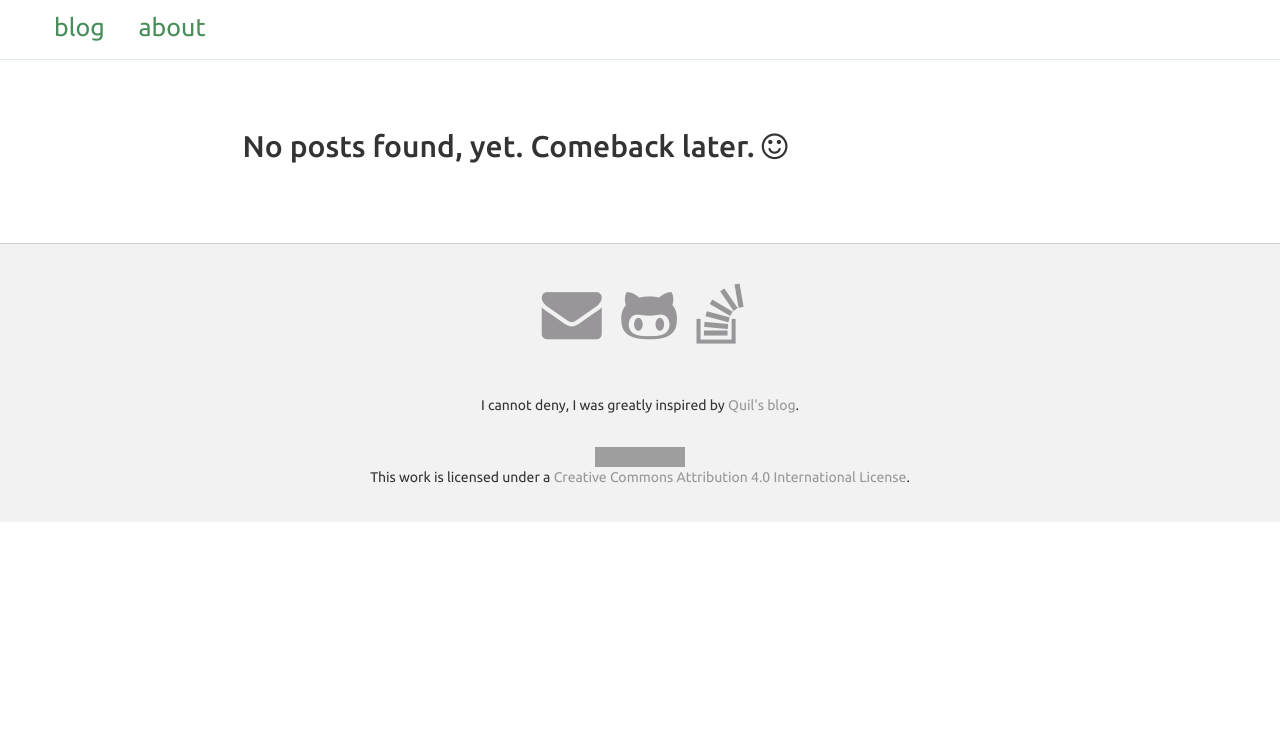
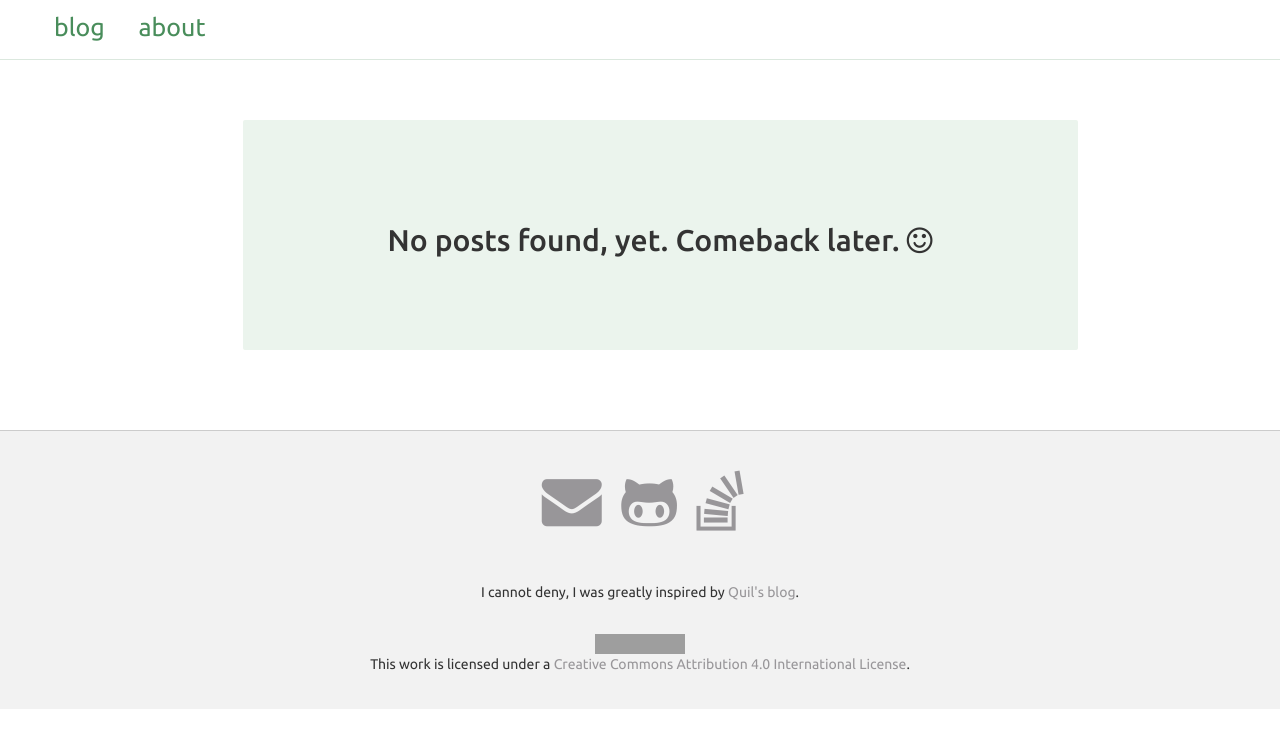
Before and after one commit to rafaelcn/rafaelcn.github.io, a Jekyll site: the page built from index.html, in a window 1280 px wide. Shown: the top 748 px of the page. Built offline with Jekyll 4.4.1, drawn with Linux system fonts in a browser that asks for light colours; grey boxes are pictures that could not be loaded.

Commit message:
no-post class added. :)

```diff
--- a/res/css/blog.css
+++ b/res/css/blog.css
@@ -148,6 +148,16 @@ footer a:hover {
   margin-bottom: 25px;
 }
 
+.no-post {
+  padding: 10%;
+  border-radius: 2px;
+  text-align: center !important;
+  width: 100%;
+  margin-top: 10px;
+  margin-bottom: 10px;
+  background: rgba(61, 148, 83, 0.1);
+}
+
 .list-social {
   font-size: 20px;
   margin-bottom: 40px;
```
